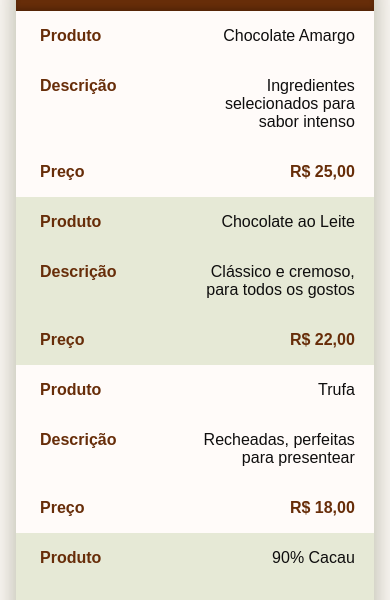
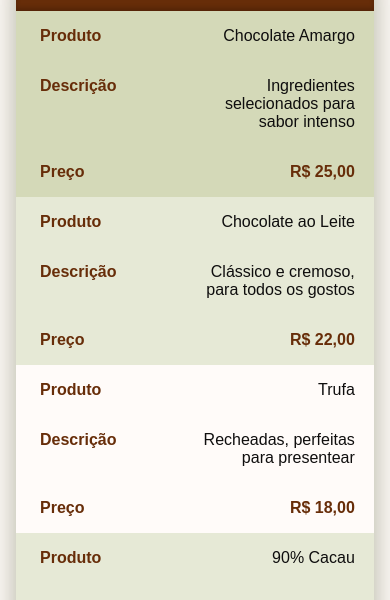
Before and after one commit to tommyogino/trabalho-html-css, a plain HTML site: page preco.html in a window 390 px wide. In both pictures the pointer is over the element 195 px from the left and 349 px from the top of the page. Shown: the part 236-836 px from the top of the page. Drawn offline with Linux system fonts and the light colour scheme.

Commit message:
tom da cor verde

```diff
--- a/preco.html
+++ b/preco.html
@@ -147,6 +147,11 @@
         text-align: left;
         color: var(--marrom);
       }
+      tbody tr:hover {
+  background-color: #d4d9b8;
+  cursor: pointer;
+  transition: background-color 0.3s ease;
+}
     }
   </style>
 </head>
```
